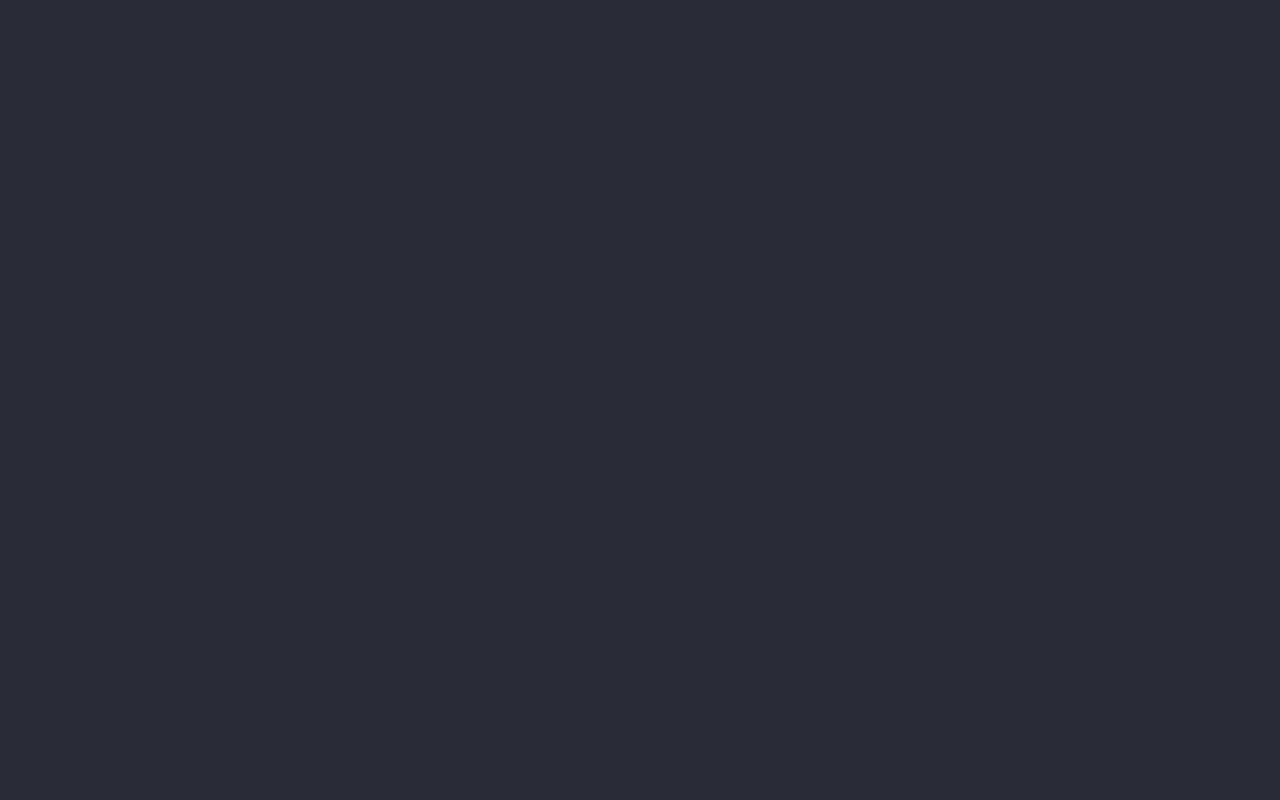
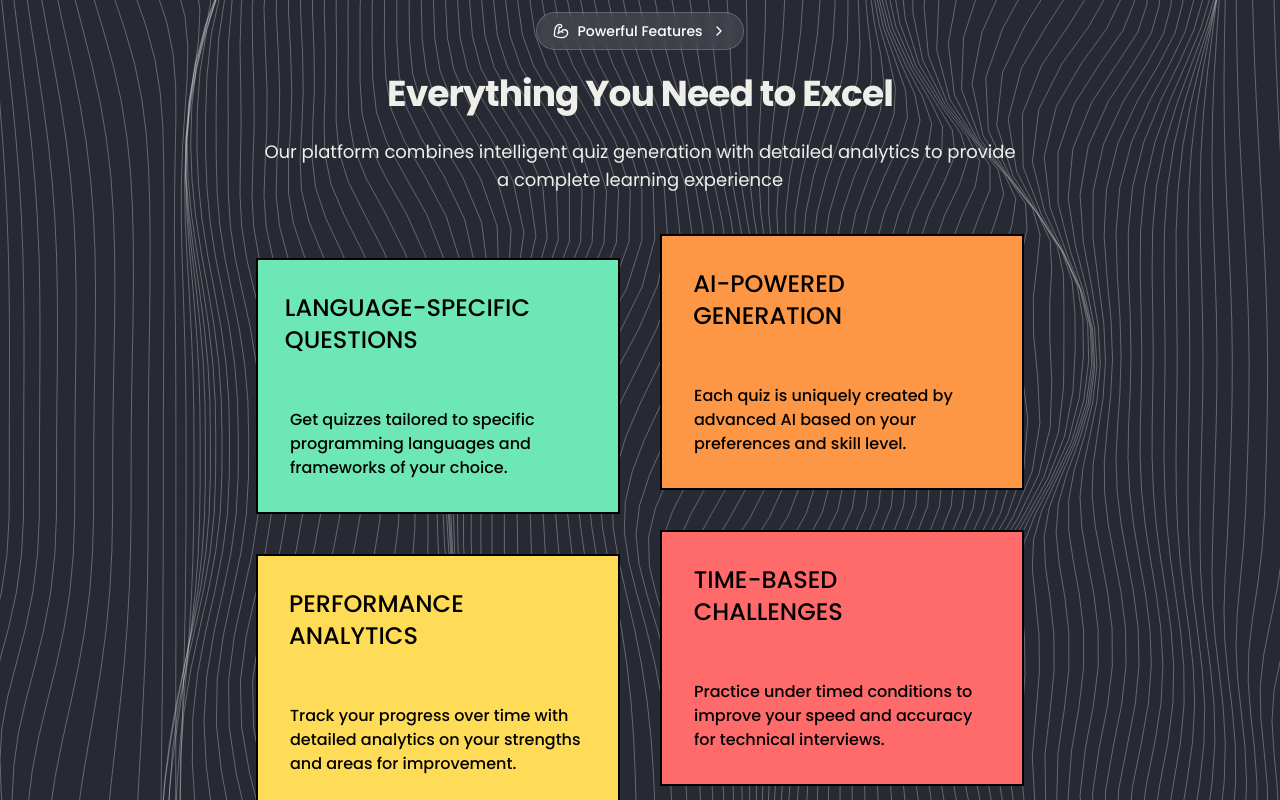
Before and after one commit to druvkotwani/ai-quizzer, a Next.js app: page / in a window 1280 px wide. Shown: the part 860-1660 px from the top of the page. Before the commit the page ends 800 px from the top, so only its background shows below. Built offline with nearby package versions, Linux system fonts and the light colour scheme.

Commit message:
Add Features component with detailed feature cards and animations

```diff
--- a/src/app/page.tsx
+++ b/src/app/page.tsx
@@ -1,10 +1,11 @@
+import Features from "@/components/Features";
 import NeoHero from "@/components/Hero";
 import { Waves } from "@/components/waves-background";
 
 export default function Home() {
   return (
     <main className="relative">
-      <div className="absolute inset-0 w-full min-h-screen bg-background/80 rounded-lg overflow-hidden">
+      <div className="absolute inset-0 w-full min-h-screen bg-background/80 rounded-lg overflow-hidden ">
         <div className="absolute inset-0">
           <Waves
             lineColor={"rgba(255, 255, 255, 0.3"}
@@ -23,6 +24,7 @@ export default function Home() {
       </div>
       {/* Demo content to show scrolling effect */}
       <NeoHero />
+      <Features />
     </main>
   );
 }
--- /dev/null
+++ b/src/components/Features.tsx
@@ -0,0 +1,270 @@
+"use client";
+
+import React, { useEffect, useRef, useState } from "react";
+import {
+  Code,
+  Brain,
+  LineChart,
+  Clock,
+  Layers,
+  RefreshCw,
+  Zap,
+  Target,
+  Server,
+  Users,
+  BookOpen,
+  Globe,
+  BicepsFlexed,
+  HandCoins,
+  ChevronRight,
+} from "lucide-react";
+import Link from "next/link";
+import { Button } from "./ui/button";
+
+const features = [
+  {
+    icon: <Code className="h-8 w-8 text-primary" />,
+    title: "Language-Specific Questions",
+    description:
+      "Get quizzes tailored to specific programming languages and frameworks of your choice.",
+  },
+  {
+    icon: <Brain className="h-8 w-8 text-primary" />,
+    title: "AI-Powered Generation",
+    description:
+      "Each quiz is uniquely created by advanced AI based on your preferences and skill level.",
+  },
+  {
+    icon: <LineChart className="h-8 w-8 text-primary" />,
+    title: "Performance Analytics",
+    description:
+      "Track your progress over time with detailed analytics on your strengths and areas for improvement.",
+  },
+  {
+    icon: <Clock className="h-8 w-8 text-primary" />,
+    title: "Time-Based Challenges",
+    description:
+      "Practice under timed conditions to improve your speed and accuracy for technical interviews.",
+  },
+  {
+    icon: <Layers className="h-8 w-8 text-primary" />,
+    title: "Difficulty Progression",
+    description:
+      "Start with basics and gradually advance to more complex concepts as you improve.",
+  },
+  {
+    icon: <Server className="h-8 w-8 text-primary" />,
+    title: "Cloud Synchronization",
+    description:
+      "Your progress is saved and synced across all your devices for seamless learning experience.",
+  },
+  {
+    icon: <RefreshCw className="h-8 w-8 text-primary" />,
+    title: "Continuous Learning",
+    description:
+      "Access an ever-expanding library of questions that evolves with the latest programming trends.",
+  },
+  {
+    icon: <Zap className="h-8 w-8 text-primary" />,
+    title: "Rapid Feedback",
+    description:
+      "Get instant feedback on your answers with detailed explanations to improve your understanding.",
+  },
+  {
+    icon: <Target className="h-8 w-8 text-primary" />,
+    title: "Skill Gap Analysis",
+    description:
+      "Identify specific areas where you need to focus more attention based on your performance.",
+  },
+  {
+    icon: <Users className="h-8 w-8 text-primary" />,
+    title: "Community Challenges",
+    description:
+      "Compete with other learners in regular coding challenges to test your skills.",
+  },
+  {
+    icon: <BookOpen className="h-8 w-8 text-primary" />,
+    title: "Resource Integration",
+    description:
+      "Access relevant documentation and learning resources directly within quiz explanations.",
+  },
+  {
+    icon: <Globe className="h-8 w-8 text-primary" />,
+    title: "Multiple Languages",
+    description:
+      "Support for all major programming languages and popular frameworks.",
+  },
+];
+
+const Features = () => {
+  const featuresRef = useRef<HTMLDivElement>(null);
+  const [rotation, setRotation] = useState(0);
+
+  // Add rotation animation
+  useEffect(() => {
+    const rotateInterval = setInterval(() => {
+      setRotation((prev) => (prev + 1) % 360);
+    }, 50);
+
+    return () => clearInterval(rotateInterval);
+  }, []);
+
+  useEffect(() => {
+    const observer = new IntersectionObserver(
+      ([entry]) => {
+        if (entry.isIntersecting) {
+          entry.target.classList.add("animate-fadeIn");
+        }
+      },
+      { threshold: 0.1 }
+    );
+
+    if (featuresRef.current) {
+      observer.observe(featuresRef.current);
+    }
+
+    return () => {
+      if (featuresRef.current) {
+        observer.unobserve(featuresRef.current);
+      }
+    };
+  }, []);
+
+  // Colors for the feature cards
+  const cardColors = [
+    "bg-emerald-300",
+    "bg-[#FD9745]",
+    "bg-[#FFDC58]",
+    "bg-[#ff6b6b]",
+    "bg-[#A3E636]",
+    "bg-[#a388ee]",
+  ];
+
+  return (
+    <section className="py-24 " ref={featuresRef}>
+      <div className="container mx-auto px-4 sm:px-6 lg:px-8">
+        <div className="max-w-3xl mx-auto text-center mb-16">
+          <div className="group relative inline-flex items-center gap-2 rounded-full bg-white/10 backdrop-blur-sm border border-white/20 px-4 py-2 text-sm font-medium text-white overflow-hidden">
+            <span className="relative z-10 flex items-center gap-2">
+              <BicepsFlexed className="h-4 w-4 text-primary animate-pulse" />
+              <span>Powerful Features</span>
+              <ChevronRight className="h-4 w-4 transition-transform duration-300 group-hover:translate-x-1" />
+            </span>
+            <span className="absolute inset-0 bg-gradient-to-r from-primary/80 to-primary/60 opacity-0 transition-opacity duration-300 group-hover:opacity-100"></span>
+          </div>
+
+          <h2 className="text-3xl md:text-4xl font-display font-bold tracking-tight mb-6 mt-6">
+            Everything You Need to Excel
+          </h2>
+          <p className="text-lg text-muted-foreground font-secondary">
+            Our platform combines intelligent quiz generation with detailed
+            analytics to provide a complete learning experience
+          </p>
+        </div>
+
+        <div className="mx-auto grid max-w-3xl grid-cols-1 gap-10 sm:grid-cols-2">
+          {features.slice(0, 6).map((feature, index) => (
+            <div
+              key={index}
+              className={`group w-full border-2 border-black ${
+                cardColors[index]
+              } ${index % 2 !== 0 ? "sm:-translate-y-6" : ""}`}
+            >
+              <div
+                className={`-m-0.5 border-2 border-black ${cardColors[index]} ${
+                  index % 2 !== 0 ? "sm:-translate-y-6" : ""
+                } transition-transform duration-300 ease-in-out`}
+                style={{
+                  transform: "translateX(0) translateY(0) translateZ(0)",
+                }}
+              >
+                <div
+                  className={`relative -m-0.5 flex h-64 flex-col justify-between overflow-hidden border-2 border-black ${
+                    cardColors[index]
+                  } p-8 ${
+                    index % 2 !== 0 ? "sm:-translate-y-6" : ""
+                  } transition-transform duration-300 ease-in-out`}
+                  style={{
+                    transform: "translateX(0) translateY(0) translateZ(0)",
+                  }}
+                >
+                  <p className="flex items-center text-2xl font-medium uppercase text-black">
+                    <svg
+                      stroke="currentColor"
+                      fill="none"
+                      strokeWidth="2"
+                      viewBox="0 0 24 24"
+                      strokeLinecap="round"
+                      strokeLinejoin="round"
+                      className="-ml-8 mr-2 opacity-0 transition-all duration-300 ease-in-out group-hover:ml-0 group-hover:opacity-100"
+                      height="1em"
+                      width="1em"
+                      xmlns="http://www.w3.org/2000/svg"
+                    >
+                      <line x1="5" y1="12" x2="19" y2="12"></line>
+                      <polyline points="12 5 19 12 12 19"></polyline>
+                    </svg>
+                    {feature.title}
+                  </p>
+
+                  <div>
+                    <p className="text-black font-medium">
+                      {feature.description}
+                    </p>
+                  </div>
+
+                  <svg
+                    width="200"
+                    height="200"
+                    className="pointer-events-none absolute z-10 rounded-full"
+                    style={{
+                      top: 0,
+                      right: 0,
+                      transform: `translateX(50%) translateY(-50%) scale(0.75) rotate(${rotation}deg)`,
+                    }}
+                  >
+                    <path
+                      id={`circlePath-${index}`}
+                      d="M100,100 m-100,0 a100,100 0 1,0 200,0 a100,100 0 1,0 -200,0"
+                      fill="none"
+                    ></path>
+                    <text>
+                      <textPath
+                        href={`#circlePath-${index}`}
+                        fill="black"
+                        className="fill-black text-2xl font-black uppercase opacity-0 transition-opacity duration-300 ease-in-out group-hover:opacity-100"
+                      >
+                        LEARN MORE • LEARN MORE • LEARN MORE • LEARN MORE •
+                      </textPath>
+                    </text>
+                  </svg>
+                </div>
+              </div>
+
+              {/* Add CSS for hover effect */}
+              <style jsx>{`
+                .group:hover > div {
+                  transform: translateX(-8px) translateY(-8px) translateZ(0px) !important;
+                }
+                .group:hover > div > div {
+                  transform: translateX(-8px) translateY(-8px) translateZ(0px) !important;
+                }
+              `}</style>
+            </div>
+          ))}
+        </div>
+
+        <div className="mt-12 text-center">
+          <Link href="/features" className="inline-block relative z-10">
+            <Button variant="default" className="pointer-events-auto">
+              View All Features
+              <HandCoins className="ml-[2px]" />
+            </Button>
+          </Link>
+        </div>
+      </div>
+    </section>
+  );
+};
+
+export default Features;
--- a/src/components/Hero.tsx
+++ b/src/components/Hero.tsx
@@ -47,10 +47,6 @@ const NeoHero = () => {
     <section
       ref={heroRef}
       className="pt-32 pb-24 md:pt-40 md:pb-32 relative overflow-hidden"
-      style={{
-        backgroundImage:
-          "radial-gradient(circle at 50% 50%, rgba(59, 130, 246, 0.08) 0%, rgba(59, 130, 246, 0) 50%)",
-      }}
     >
       {/* Background elements */}
       <div className="absolute inset-0 overflow-hidden pointer-events-none">
```
